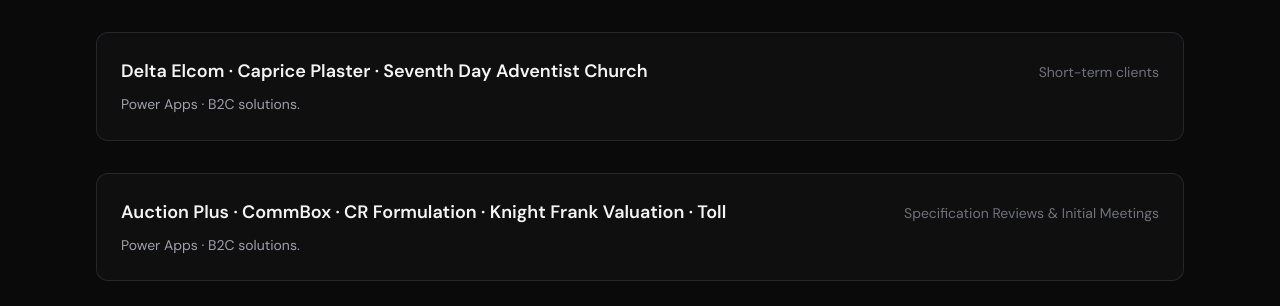
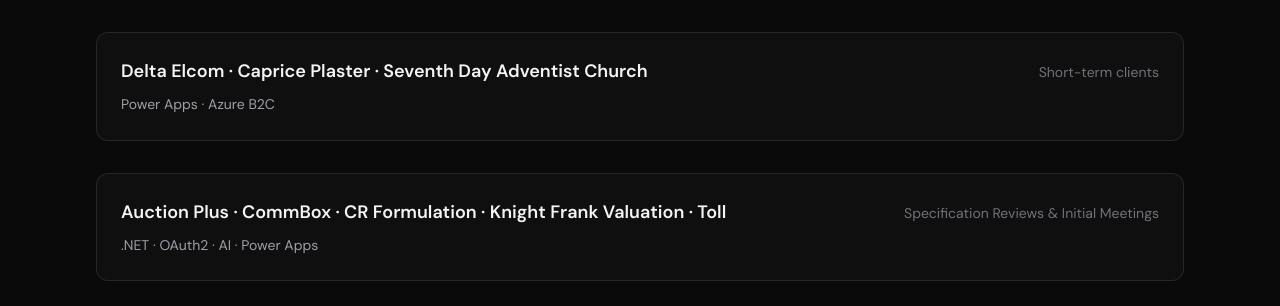
Before and after one commit to jeoffreyfischer/my-pro-resume, a React (Vite) app: page / in a window 1280 px wide. Shown: the part 1569-1875 px from the top of the page. Built offline with nearby package versions, Linux system fonts and the light colour scheme.

Commit message:
Updated clients

```diff
--- a/src/data/resume.ts
+++ b/src/data/resume.ts
@@ -103,12 +103,12 @@ export const projects = [
   {
     title: "Delta Elcom · Caprice Plaster · Seventh Day Adventist Church",
     role: "Short-term clients",
-    description: "Power Apps · B2C solutions.",
+    description: "Power Apps · Azure B2C",
   },
   {
     title: "Auction Plus · CommBox · CR Formulation · Knight Frank Valuation · Toll",
     role: "Specification Reviews & Initial Meetings",
-    description: "Power Apps · B2C solutions.",
+    description: ".NET · OAuth2 · AI · Power Apps",
   },
   {
     title: "Angular SuperPowers",
```
